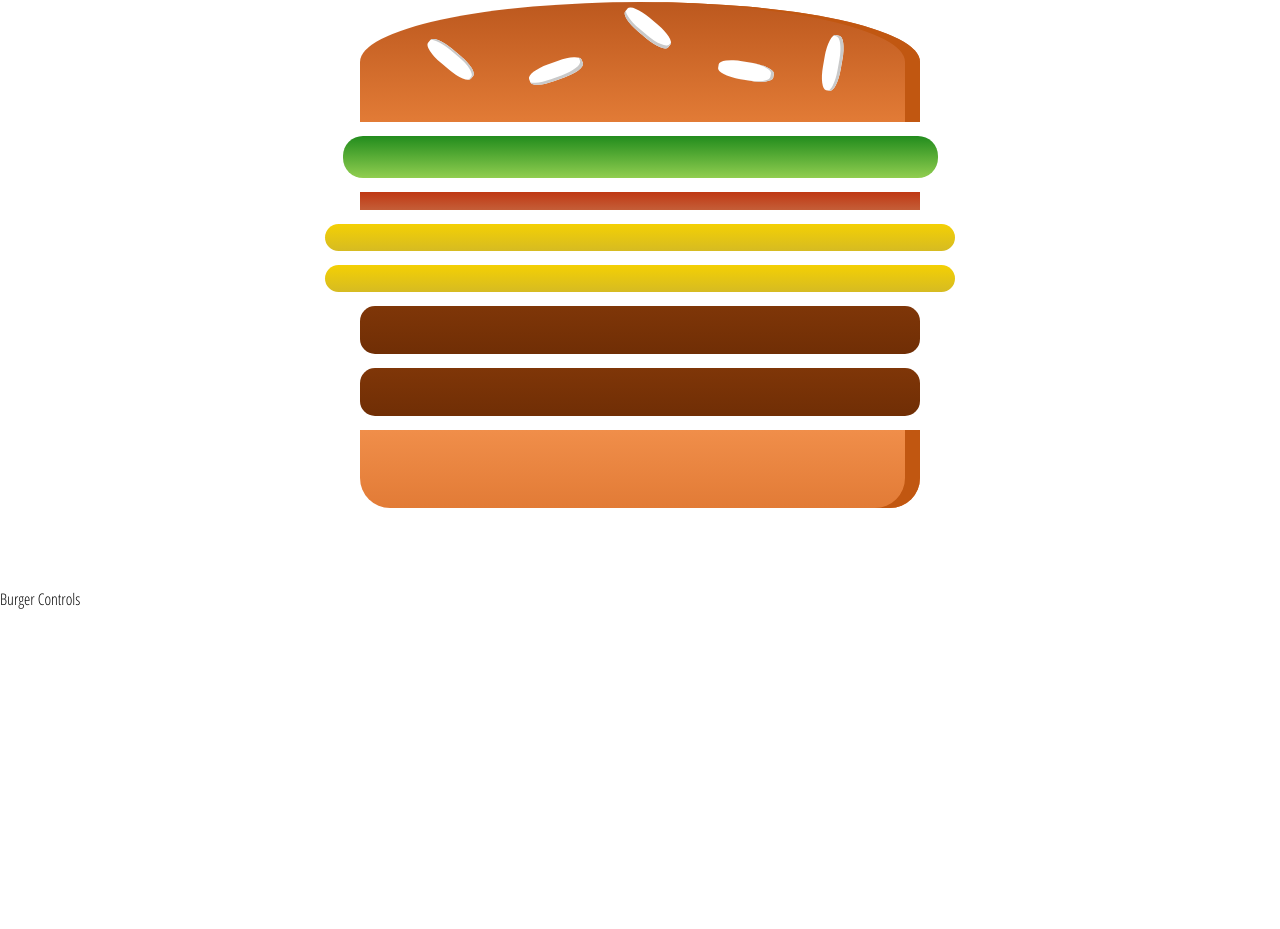
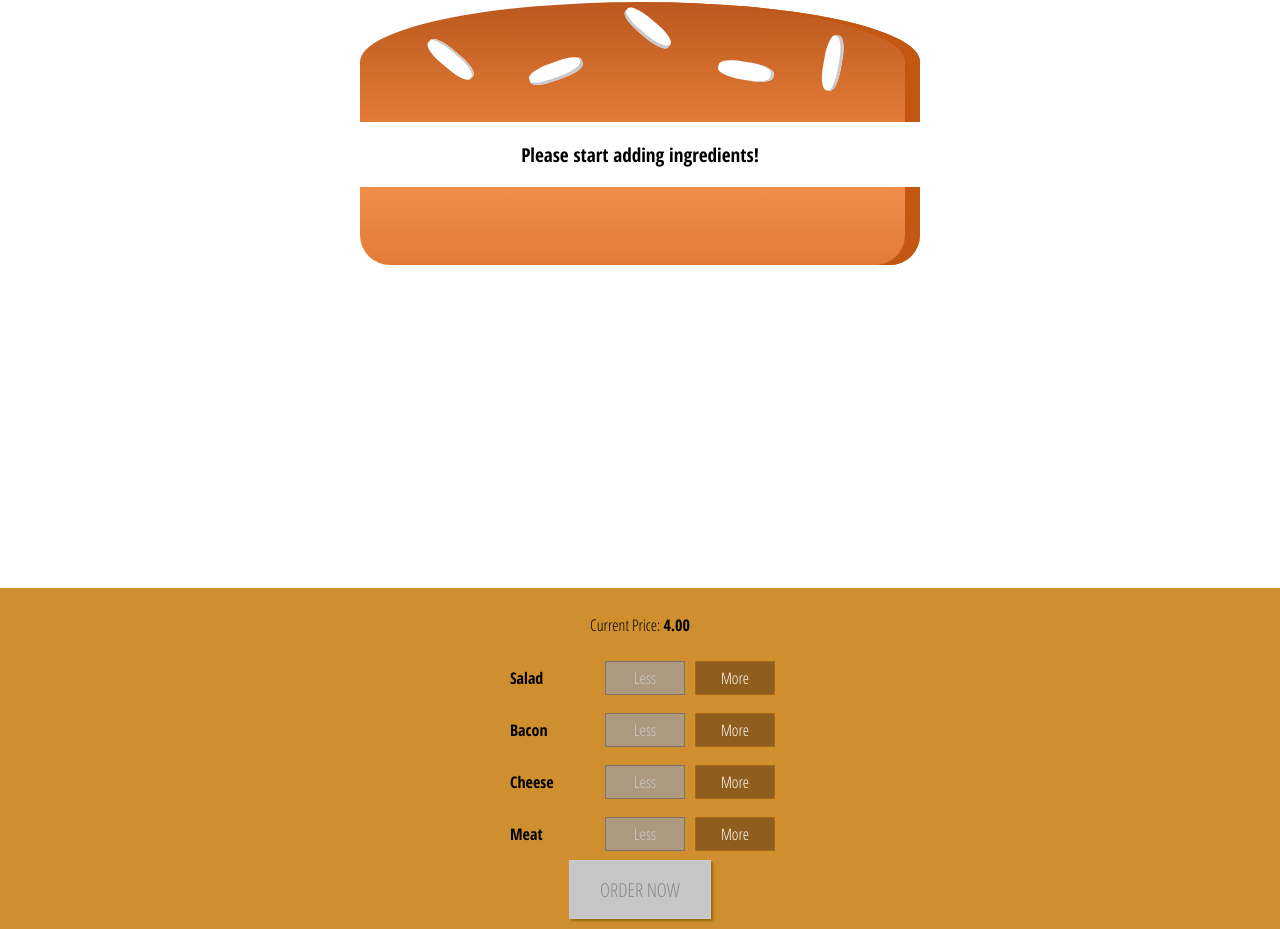
Before and after one commit to nelma/burger-building, a React app: page / in a window 1280 px wide. Shown: the part 50-979 px from the top of the page. Before the commit the page ends 800 px from the top, so only its background shows below. Built offline with nearby package versions, Linux system fonts and the light colour scheme.

Commit message:
adicionando feature para somar e subtrair itens do burger

```diff
--- a/src/components/Burger/BuildControls/BuildControl/BuildControl.css
+++ b/src/components/Burger/BuildControls/BuildControl/BuildControl.css
@@ -15,6 +15,7 @@
     cursor: pointer;
     outline: none;
 }
+
 
 .BuildControl button:disabled {
     background-color: #AC9980;
--- a/src/components/Burger/BuildControls/BuildControl/BuildControl.js
+++ b/src/components/Burger/BuildControls/BuildControl/BuildControl.js
@@ -2,12 +2,17 @@
 
 import classes from './BuildControl.css';
 
-const buildControl = () => (
-  <div className={classes.BuildControl}>
-    <div className={classes.Label}>{props.label}</div>
-    <buttton className={classes.Less}>Less</buttton>
-    <buttton className={classes.More}>More</buttton>
-  </div>
+const buildControl = (props) => (
+    <div className={classes.BuildControl}>
+        <div className={classes.Label}>{props.label}</div>
+        <button
+            className={classes.Less}
+            onClick={props.removed}
+            disabled={props.disabled}>Less</button>
+        <button
+            className={classes.More}
+            onClick={props.added}>More</button>
+    </div>
 );
 
 export default buildControl;
--- a/src/components/Burger/BuildControls/BuildControls.css
+++ b/src/components/Burger/BuildControls/BuildControls.css
@@ -1,6 +1,6 @@
 .BuildControls {
   width: 100%;
-  background-color: #fc8f2e;
+  background-color: #CF8F2E;
   display: flex;
   flex-flow: column;
   align-items: center;
@@ -8,3 +8,44 @@
   margin: auto;
   padding: 10px 0;
 }
+
+.OrderButton {
+  background-color: #DAD735;
+  outline: none;
+  cursor: pointer;
+  border: 1px solid #966909;
+  color: #966909;
+  font-family: inherit;
+  font-size: 1.2em;
+  padding: 15px 30px;
+  box-shadow: 2px 2px 2px #966909;
+}
+
+.OrderButton:hover, .OrderButton:active {
+  background-color: #A0DB41;
+  border: 1px solid #966909;
+  color: #966909;
+}
+
+.OrderButton:disabled {
+  background-color: #C7C6C6;
+  cursor: not-allowed;
+  border: 1px solid #ccc;
+  color: #888888;
+}
+
+.OrderButton:not(:disabled) {
+  animation: enable 0.3s linear;
+}
+
+@keyframes enable {
+  0% {
+      transform: scale(1);
+  }
+  60% {
+      transform: scale(1.1);
+  }
+  100% {
+      transform: scale(1);
+  }
+}
--- a/src/components/Burger/BuildControls/BuildControls.js
+++ b/src/components/Burger/BuildControls/BuildControls.js
@@ -3,8 +3,28 @@
 import classes from './BuildControls.css';
 import BuildControl from './BuildControl/BuildControl';
 
+const controls = [
+    { label: 'Salad', type: 'salad' },
+    { label: 'Bacon', type: 'bacon' },
+    { label: 'Cheese', type: 'cheese' },
+    { label: 'Meat', type: 'meat' },
+];
+
 const buildControls = (props) => (
-  <div></div>
+    <div className={classes.BuildControls}>
+        <p>Current Price: <strong>{props.price.toFixed(2)}</strong></p>
+        {controls.map(ctrl => (
+            <BuildControl
+                key={ctrl.label}
+                label={ctrl.label}
+                added={() => props.ingredientAdded(ctrl.type)}
+                removed={() => props.ingredientRemoved(ctrl.type)}
+                disabled={props.disabled[ctrl.type]} />
+        ))}
+        <button
+            className={classes.OrderButton}
+            disabled={!props.purchasable}>ORDER NOW</button>
+    </div>
 );
 
 export default buildControls;
--- a/src/components/Burger/Burger.css
+++ b/src/components/Burger/Burger.css
@@ -8,15 +8,14 @@
   font-size: 1.2rem;
 }
 
-@media (min-width: 500px) and (min-height:400px) {
+@media (min-width: 500px) and (min-height: 400px) {
   .Burger {
       width: 350px;
       height: 300px;
   }
 }
 
-
-@media (min-width: 500px) and (min-height:401px) {
+@media (min-width: 500px) and (min-height: 401px) {
   .Burger {
       width: 450px;
       height: 400px;
--- a/src/components/Burger/Burger.js
+++ b/src/components/Burger/Burger.js
@@ -1,26 +1,25 @@
 import React from 'react';
 
+import classes from './Burger.css';
 import BurgerIngredient from './BurgerIngredient/BurgerIngredient';
-import classes from './Burger.css';
 
-const burger = (props) => {
-
-  let tranformedIngredients = Object.keys(props.ingredients)
-        .map(igKey => {
-            return [...Array(props.ingredients[igKey])].map((_, i) => {
-              return <BurgerIngredient key={igKey + i} type={igKey} />
-            })
-        }).reduce((arr, el) => {
+const burger = ( props ) => {
+    let transformedIngredients = Object.keys( props.ingredients )
+        .map( igKey => {
+            return [...Array( props.ingredients[igKey] )].map( ( _, i ) => {
+                return <BurgerIngredient key={igKey + i} type={igKey} />;
+            } );
+        } )
+        .reduce((arr, el) => {
             return arr.concat(el)
         }, []);
-
-  if(tranformedIngredients.length === 0)
-        tranformedIngredients = <p>Please start adding ingredients!</p>
-
-  return(
+    if (transformedIngredients.length === 0) {
+        transformedIngredients = <p>Please start adding ingredients!</p>;
+    }
+    return (
         <div className={classes.Burger}>
             <BurgerIngredient type="bread-top" />
-      {tranformedIngredients}
+            {transformedIngredients}
             <BurgerIngredient type="bread-bottom" />
         </div>
     );
--- a/src/containers/BurgerBuilder/BurgerBuilder.js
+++ b/src/containers/BurgerBuilder/BurgerBuilder.js
@@ -2,6 +2,14 @@
 
 import Aux from '../../hoc/Aux';
 import Burger from '../../components/Burger/Burger';
+import BuildControls from '../../components/Burger/BuildControls/BuildControls';
+
+const INGREDIENT_PRICES = {
+    salad: 0.5,
+    cheese: 0.4,
+    meat: 1.3,
+    bacon: 0.7
+}
 
 class BurgerBuilder extends Component {
 
@@ -12,23 +20,79 @@
 
     state = {
         ingredients: {
-            salad: 1,
-            bacon: 1,
-            cheese: 2,
-            meat: 2
+            salad: 0,
+            bacon: 0,
+            cheese: 0,
+            meat: 0
+        },
+        totalPrice: 4,
+        purchasable: false
+    }
+
+    updatePurchaseState (ingredients) {
+        const sum = Object.keys( ingredients )
+            .map( igKey => {
+                return ingredients[igKey];
+            } )
+            .reduce( ( sum, el ) => {
+                return sum + el;
+            }, 0 );
+        this.setState( { purchasable: sum > 0 } );
+    }
+
+    addIngredientHandler = ( type ) => {
+        const oldCount = this.state.ingredients[type];
+        const updatedCount = oldCount + 1;
+        const updatedIngredients = {
+            ...this.state.ingredients
+        };
+        updatedIngredients[type] = updatedCount;
+        const priceAddition = INGREDIENT_PRICES[type];
+        const oldPrice = this.state.totalPrice;
+        const newPrice = oldPrice + priceAddition;
+        this.setState( { totalPrice: newPrice, ingredients: updatedIngredients } );
+        this.updatePurchaseState(updatedIngredients);
+    }
+
+    removeIngredientHandler = ( type ) => {
+        const oldCount = this.state.ingredients[type];
+        if ( oldCount <= 0 ) {
+            return;
         }
+        const updatedCount = oldCount - 1;
+        const updatedIngredients = {
+            ...this.state.ingredients
+        };
+        updatedIngredients[type] = updatedCount;
+        const priceDeduction = INGREDIENT_PRICES[type];
+        const oldPrice = this.state.totalPrice;
+        const newPrice = oldPrice - priceDeduction;
+        this.setState( { totalPrice: newPrice, ingredients: updatedIngredients } );
+        this.updatePurchaseState(updatedIngredients);
     }
 
 
     //life cycle implement render()
-    render() {
+    render () {
+        const disabledInfo = {
+            ...this.state.ingredients
+        };
+        for ( let key in disabledInfo ) {
+            disabledInfo[key] = disabledInfo[key] <= 0
+        }
+        // {salad: true, meat: false, ...}
         return (
             <Aux>
                 <Burger ingredients={this.state.ingredients} />
-                <div>Burger Controls</div>
+                <BuildControls
+                    ingredientAdded={this.addIngredientHandler}
+                    ingredientRemoved={this.removeIngredientHandler}
+                    disabled={disabledInfo}
+                    purchasable={this.state.purchasable}
+                    price={this.state.totalPrice} />
             </Aux>
         );
-    };
+    }
 }
 
 export default BurgerBuilder;
```
Lines whose indentation alone changed are shown as unchanged.
